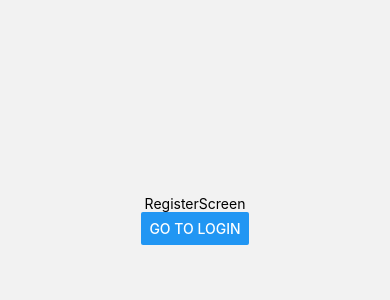
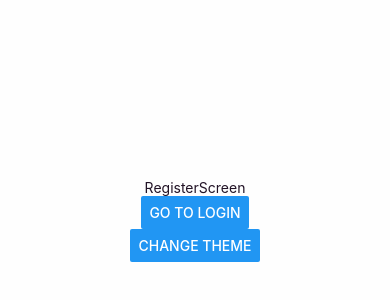
Before and after one commit to bezedache29/kiroulou-app, a React Native app: screen /Register in a window 390 px wide. Shown: the part 202-502 px from the top of the page. Built offline with nearby package versions, Linux system fonts and the light colour scheme.

Commit message:
Mise en place du theme sombre

```diff
--- a/App.jsx
+++ b/App.jsx
@@ -1,17 +1,59 @@
-import React, { useEffect, useState } from 'react'
-import { NavigationContainer } from '@react-navigation/native'
+import React, { useEffect, useMemo, useState } from 'react'
+import {
+  NavigationContainer,
+  DarkTheme as NavigationDarkTheme,
+  DefaultTheme as NavigationDefaultTheme,
+} from '@react-navigation/native'
 import { createNativeStackNavigator } from '@react-navigation/native-stack'
 import AsyncStorage from '@react-native-async-storage/async-storage'
+import {
+  Provider as PaperProvider,
+  DefaultTheme as PaperDefaultTheme,
+  DarkTheme as PaperDarkTheme,
+} from 'react-native-paper'
 
 import OnboardingScreen from './src/screens/OnboardingScreen'
 import HomeScreen from './src/screens/HomeScreen'
 import LoginScreen from './src/screens/auth/LoginScreen'
 import RegisterScreen from './src/screens/auth/RegisterScreen'
+import { AppContext } from './src/components/Context'
+import { darkColor, whiteColor } from './src/assets/styles/styles'
 
 const AppStack = createNativeStackNavigator()
 
 const App = () => {
   const [isFirstLaunch, setIsFirstLaunch] = useState(null)
+  const [isDarkTheme, setIsDarkTheme] = useState(false)
+
+  const CustomDefaultTheme = {
+    ...NavigationDefaultTheme,
+    ...PaperDefaultTheme,
+    colors: {
+      ...NavigationDefaultTheme.colors,
+      ...PaperDefaultTheme.colors,
+      background: whiteColor,
+      text: darkColor,
+    },
+  }
+
+  const CustomDarkTheme = {
+    ...NavigationDarkTheme,
+    ...PaperDarkTheme,
+    colors: {
+      ...NavigationDarkTheme.colors,
+      ...PaperDarkTheme.colors,
+      background: darkColor,
+      text: whiteColor,
+    },
+  }
+
+  const theme = isDarkTheme ? CustomDarkTheme : CustomDefaultTheme
+
+  const appContext = useMemo(() => ({
+    toggleTheme: () => {
+      setIsDarkTheme(!isDarkTheme)
+    },
+  }))
 
   /**
    * Permet de check si le user a dejà ouvert l'application et donc de skip ou non le Onboarding
@@ -41,24 +83,26 @@ const App = () => {
     return null
   }
 
-  if (isFirstLaunch === true) {
   return (
-      <NavigationContainer>
+    <PaperProvider theme={theme}>
+      <AppContext.Provider value={appContext}>
+        <NavigationContainer theme={theme}>
           <AppStack.Navigator
             screenOptions={{
               headerShown: false,
             }}
           >
+            {isFirstLaunch && (
               <AppStack.Screen name="Onboarding" component={OnboardingScreen} />
+            )}
             <AppStack.Screen name="Register" component={RegisterScreen} />
             <AppStack.Screen name="Home" component={HomeScreen} />
             <AppStack.Screen name="Login" component={LoginScreen} />
           </AppStack.Navigator>
         </NavigationContainer>
+      </AppContext.Provider>
+    </PaperProvider>
   )
 }
 
-  return <RegisterScreen />
-}
-
 export default App
--- a/babel.config.js
+++ b/babel.config.js
@@ -1,4 +1,4 @@
 module.exports = {
   presets: ['module:metro-react-native-babel-preset'],
-  plugins: ['react-native-reanimated/plugin'],
+  plugins: ['react-native-reanimated/plugin', 'react-native-paper/babel'],
 }
--- a/package.json
+++ b/package.json
@@ -19,6 +19,7 @@
     "react-native": "0.69.1",
     "react-native-gesture-handler": "^2.5.0",
     "react-native-onboarding-swiper": "^1.2.0",
+    "react-native-paper": "^4.12.2",
     "react-native-reanimated": "^2.9.1",
     "react-native-safe-area-context": "^4.3.1",
     "react-native-screens": "^3.15.0"
--- /dev/null
+++ b/src/components/Context.jsx
@@ -0,0 +1,4 @@
+import { createContext } from 'react'
+
+// eslint-disable-next-line import/prefer-default-export
+export const AppContext = createContext()
--- a/src/screens/auth/RegisterScreen.jsx
+++ b/src/screens/auth/RegisterScreen.jsx
@@ -1,11 +1,29 @@
-import { View, Text, Button } from 'react-native'
-import React from 'react'
+import { View, Text, Button, StatusBar } from 'react-native'
+import React, { useContext } from 'react'
+import { useTheme } from '@react-navigation/native'
+import { AppContext } from '../../components/Context'
+import { darkColor, whiteColor } from '../../assets/styles/styles'
 
-const RegisterScreen = ({ navigation }) => (
-  <View style={{ flex: 1, justifyContent: 'center', alignItems: 'center' }}>
-    <Text>RegisterScreen</Text>
-    <Button title="Go to Login" onPress={() => navigation.navigate('Login')} />
-  </View>
-)
+const RegisterScreen = ({ navigation }) => {
+  const { toggleTheme } = useContext(AppContext)
+
+  const { colors } = useTheme()
+  const theme = useTheme()
+
+  return (
+    <View style={{ flex: 1, justifyContent: 'center', alignItems: 'center' }}>
+      <StatusBar
+        backgroundColor={theme.dark ? darkColor : whiteColor}
+        barStyle={theme.dark ? 'light-content' : 'dark-content'}
+      />
+      <Text style={{ color: colors.text }}>RegisterScreen</Text>
+      <Button
+        title="Go to Login"
+        onPress={() => navigation.navigate('Login')}
+      />
+      <Button title="Change Theme" onPress={toggleTheme} />
+    </View>
+  )
+}
 
 export default RegisterScreen
```
Also changed, not shown: 1 other file (tests, documents, lock files or other folders). Lines whose indentation alone changed are shown as unchanged.
